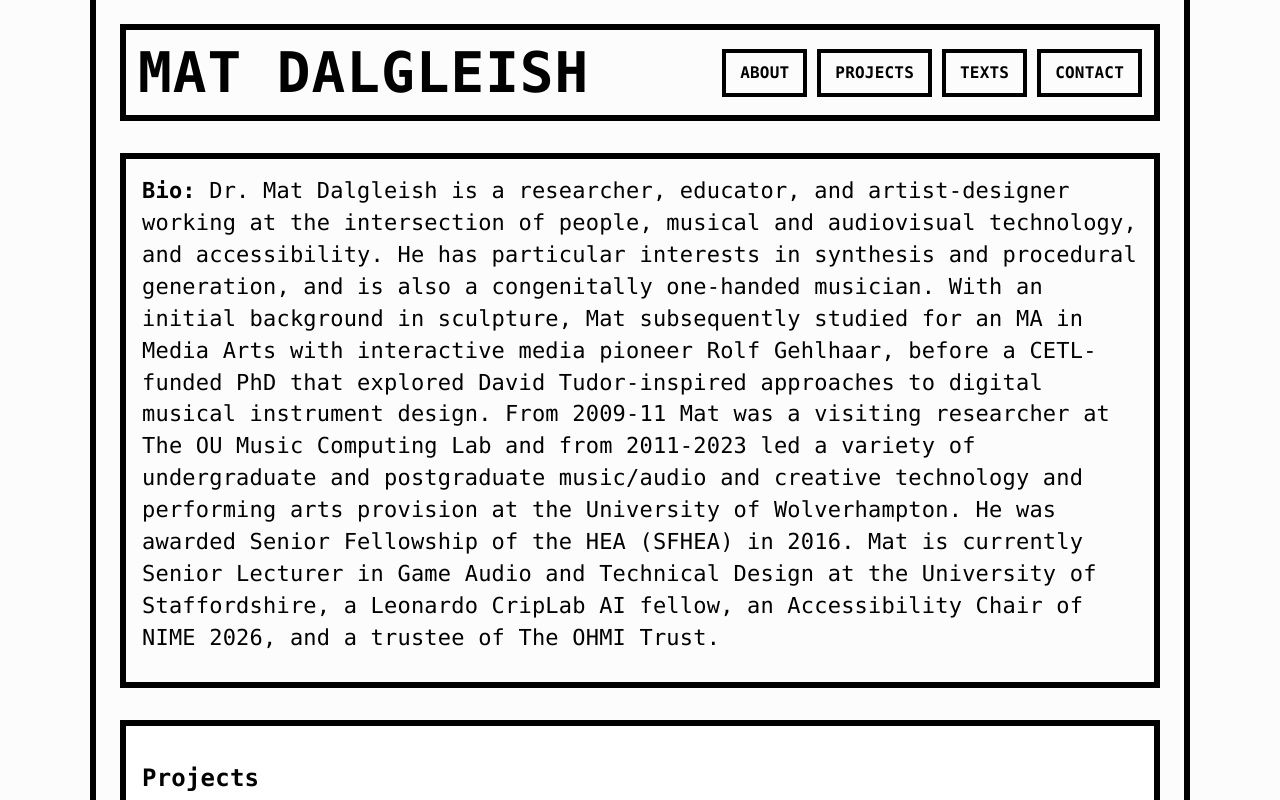
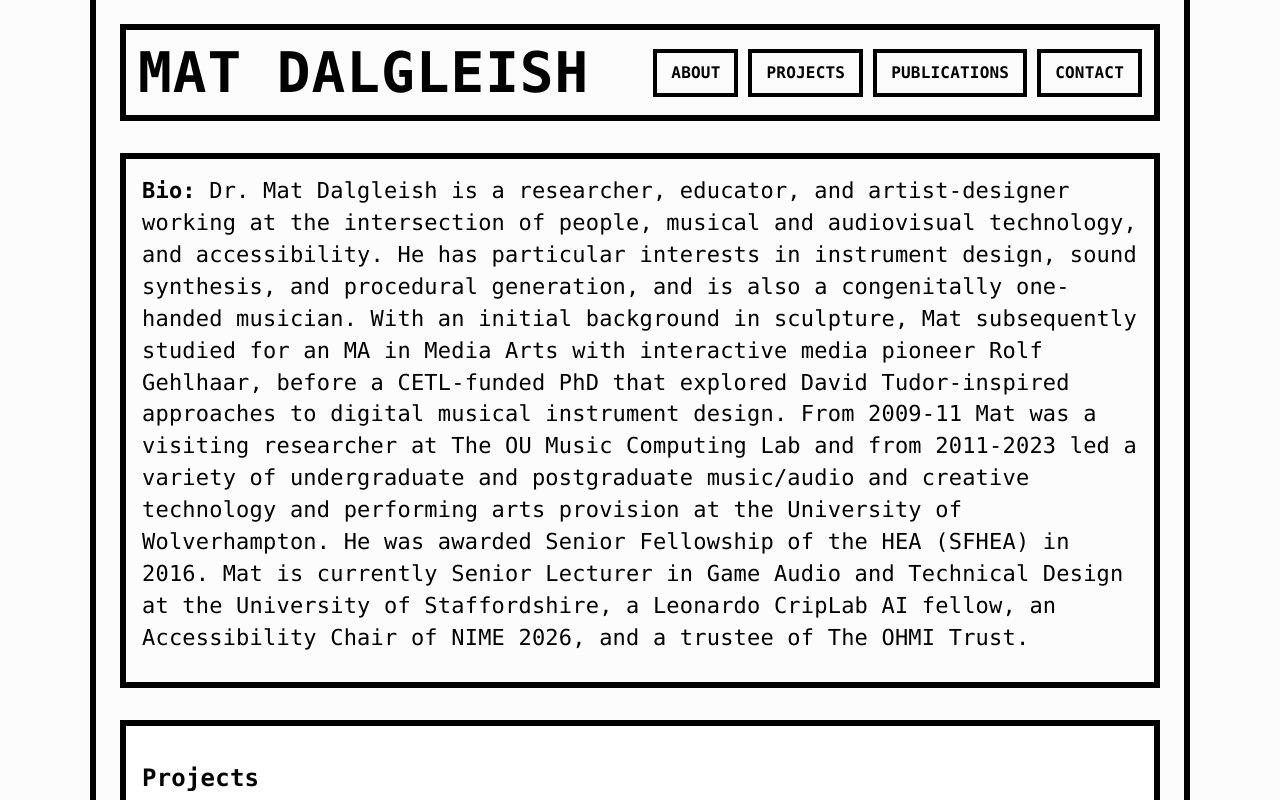
Before and after one commit to maetyu-d/personal-website, a plain HTML site: page index.html in a window 1280 px wide. Shown: the top 800 px of the page. Drawn offline with Linux system fonts and the light colour scheme.

Commit message:
Add files via upload

```diff
--- a/index.html
+++ b/index.html
@@ -96,13 +96,13 @@
       <nav class="nav" id="primaryNav" aria-label="Primary">
         <a href="#about">About</a>
         <a href="#projects">Projects</a>
-        <a href="https://docs.google.com/document/d/1NKIVnckCypqJ6nQe4XtzdAUbXXgYZuG5rmtrxHeSne8/edit?usp=sharing" target="_blank" rel="noopener">Texts</a>
+        <a href=\"publications.html\">Publications</a>
         <a href="#contact">Contact</a>
       </nav>
     </header>
 
     <section class="hero" id="about">
-      <p><strong>Bio:</strong> Dr. Mat Dalgleish is a researcher, educator, and artist-designer working at the intersection of people, musical and audiovisual technology, and accessibility. He has particular interests in synthesis and procedural generation, and is also a congenitally one-handed musician. With an initial background in sculpture, Mat subsequently studied for an MA in Media Arts with interactive media pioneer Rolf Gehlhaar, before a CETL-funded PhD that explored David Tudor-inspired approaches to digital musical instrument design. From 2009-11 Mat was a visiting researcher at The OU Music Computing Lab and from 2011-2023 led a variety of undergraduate and postgraduate music/audio and creative technology and performing arts provision at the University of Wolverhampton. He was awarded Senior Fellowship of the HEA (SFHEA) in 2016. Mat is currently Senior Lecturer in Game Audio and Technical Design at the University of Staffordshire, a Leonardo CripLab AI fellow, an Accessibility Chair of NIME 2026, and a trustee of The OHMI Trust.</p></p>
+      <p><strong>Bio:</strong> Dr. Mat Dalgleish is a researcher, educator, and artist-designer working at the intersection of people, musical and audiovisual technology, and accessibility. He has particular interests in instrument design, sound synthesis, and procedural generation, and is also a congenitally one-handed musician. With an initial background in sculpture, Mat subsequently studied for an MA in Media Arts with interactive media pioneer Rolf Gehlhaar, before a CETL-funded PhD that explored David Tudor-inspired approaches to digital musical instrument design. From 2009-11 Mat was a visiting researcher at The OU Music Computing Lab and from 2011-2023 led a variety of undergraduate and postgraduate music/audio and creative technology and performing arts provision at the University of Wolverhampton. He was awarded Senior Fellowship of the HEA (SFHEA) in 2016. Mat is currently Senior Lecturer in Game Audio and Technical Design at the University of Staffordshire, a Leonardo CripLab AI fellow, an Accessibility Chair of NIME 2026, and a trustee of The OHMI Trust.</p></p>
     </section>
 
     <section class="grid" id="projects" aria-label="Projects">
@@ -118,7 +118,7 @@
         <h2>Links</h2>
         <ul>
           <li><a href="https://scholar.google.com/citations?user=XXKExGkAAAAJ&hl=en" target="_blank" rel="noopener">Scholar Profile</a></li>
-          <li><a href=\gallery.html\>Gallery</a></li>
+          <li><a href=\"gallery.html\">Gallery</a></li>
           <li><a href="https://mat-d.hashnode.dev/" target="_blank" rel="noopener">Further projects/Blog</a></li>
           <li><a href="https://uf-4.bandcamp.com/" target="_blank" rel="noopener">Bandcamp</a></li>
           <li><a href="https://docs.google.com/document/d/157du-t_wixKpkG2Hr05XYGqNHkttaDMREHozoHfzA2g/edit?usp=sharing" target="_blank" rel="noopener">CV</a></li>
```
